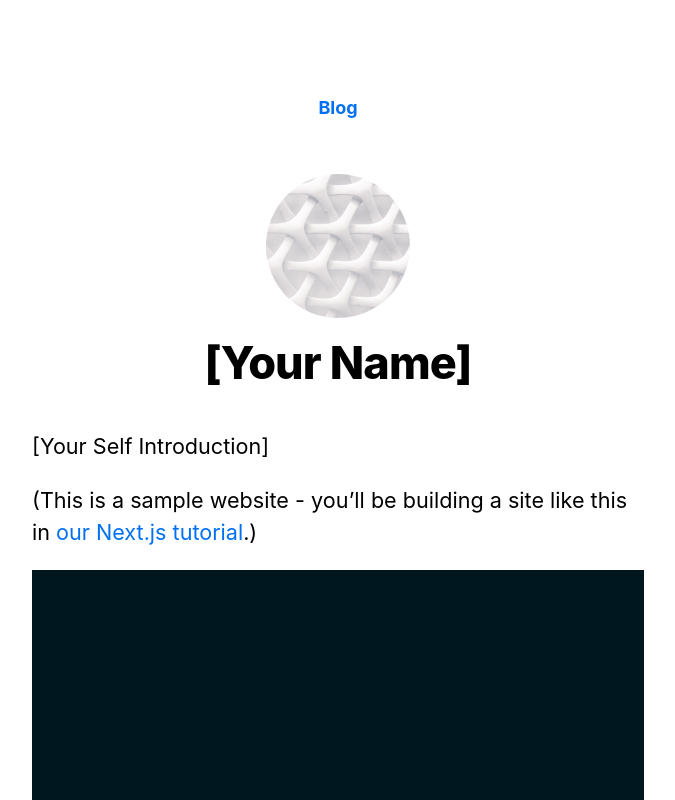
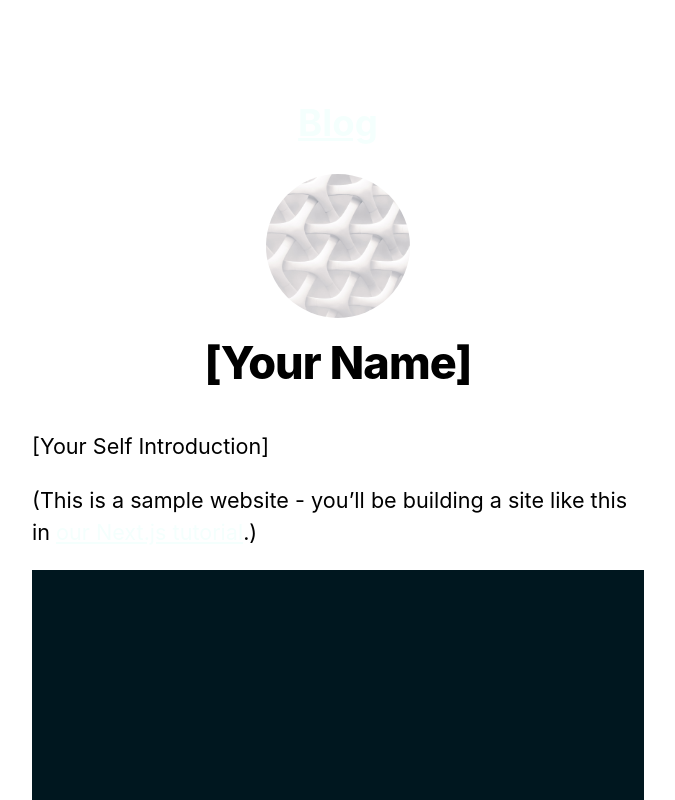
Before and after one commit to algaio/algaio.github.io, a Next.js app: page / in a window 1280 px wide. Shown: the top 800 px of the page, without its empty margins (302-977 px from the left). Built offline with nearby package versions, Linux system fonts and the light colour scheme.

Commit message:
STYLE: (global) move all variables from into a variables module
Updates default link styles

```diff
--- a/styles/global.css
+++ b/styles/global.css
@@ -1,3 +1,6 @@
+@import "./variables.module.css";
+@import "./fluid-type.module.css";
+
 html,
 body {
   padding: 0;
@@ -13,28 +16,14 @@ body {
 }
 
 a {
-  color: #0070f3;
-  text-decoration: none;
+  color: #f4fffd;
 }
 
 a:hover {
-  text-decoration: underline;
+  color: #f4fffdc7;
 }
 
 img {
   max-width: 100%;
   display: block;
 }
-
-/* CSS Variables */
-:root {
-  /* Vars */
-  --padding: 10vw;
-  --text-width: 100%;
-  --text-width-tablet: 90%;
-  /* Font vars */
-  --font_min_width: 500px;
-  --font_max_width: 1920px;
-  --font_min_size: 20px;
-  --font_max_size: 48px;
-}
--- /dev/null
+++ b/styles/variables.module.css
@@ -0,0 +1,7 @@
+/* CSS Variables */
+:root {
+    /* Vars */
+    --padding: 10vw;
+    --text-width: 100%;
+    --text-width-tablet: 90%;
+  }
```
